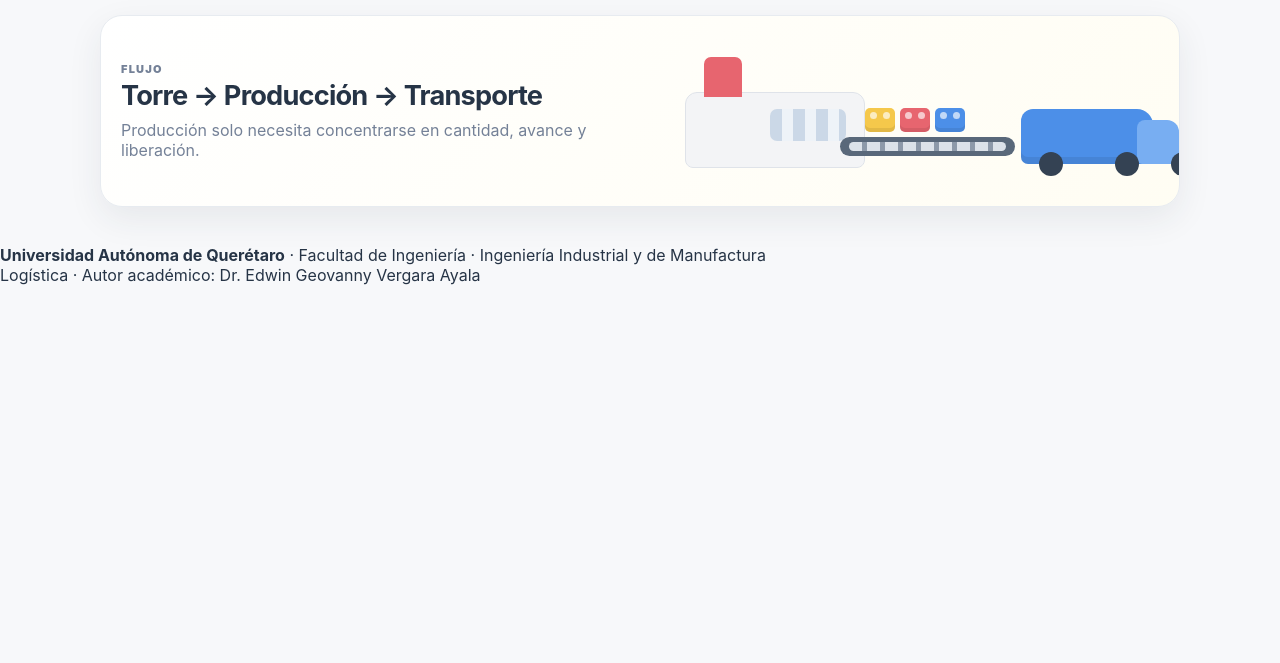
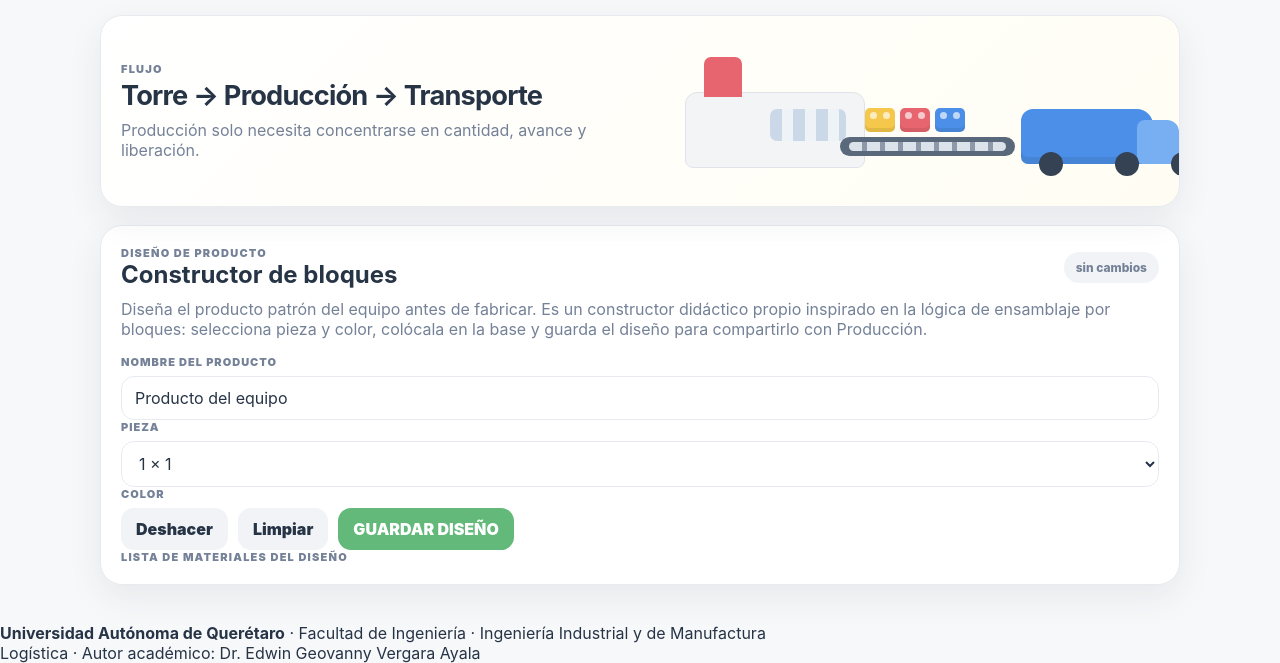
Before and after one commit to geova280293/supply-chain-arena-fi, a website: page public/production.html in a window 1280 px wide. Shown: the part 247-910 px from the top of the page. Before the commit the page ends 800 px from the top, so only its background shows below. Drawn offline with Linux system fonts and the light colour scheme; no server answers.

Commit message:
Agrega constructor visual de producto por bloques

```diff
--- a/public/production.html
+++ b/public/production.html
@@ -3,5 +3,19 @@
 <main class="student-wrap main">
   <div class="page-head"><div><h1>Produce y libera</h1><p>La torre de control te manda órdenes. Fabrica físicamente, registra cada producto terminado y libera el pedido cuando esté listo.</p></div><div style="min-width:240px"><label>Equipo</label><select id="team"></select></div></div>
   <section class="card factory-banner"><div class="factory-copy"><div class="eyebrow">Flujo</div><h2>Torre → Producción → Transporte</h2><p>Producción solo necesita concentrarse en cantidad, avance y liberación.</p></div><div class="toy-scene"><div class="chimney"></div><div class="factory-body"></div><div class="belt"></div><div class="cargo-bricks"><div class="brick y"></div><div class="brick r"></div><div class="brick b"></div></div><div class="truck"></div></div></section>
+  <section class="card">
+    <div class="card-title"><div><div class="eyebrow">Diseño de producto</div><h2>Constructor de bloques</h2></div><span id="designStatus" class="status">sin cambios</span></div>
+    <p class="muted" style="margin-top:-6px">Diseña el producto patrón del equipo antes de fabricar. Es un constructor didáctico propio inspirado en la lógica de ensamblaje por bloques: selecciona pieza y color, colócala en la base y guarda el diseño para compartirlo con Producción.</p>
+    <div class="lego-workshop">
+      <div class="lego-toolbar">
+        <div><label>Nombre del producto</label><input id="productName" value="Producto del equipo"></div>
+        <div><label>Pieza</label><select id="brickSize"><option value="1x1">1 × 1</option><option value="1x2">1 × 2</option><option value="1x3">1 × 3</option><option value="1x4">1 × 4</option><option value="2x2">2 × 2</option><option value="2x3">2 × 3</option><option value="2x4">2 × 4</option></select></div>
+        <div><label>Color</label><div id="brickColors" class="brick-colors"></div></div>
+        <div class="row"><button class="btn light" id="undoBrick">Deshacer</button><button class="btn light" id="clearDesign">Limpiar</button><button class="btn green" id="saveDesign">GUARDAR DISEÑO</button></div>
+      </div>
+      <div class="lego-stage-wrap"><div id="legoStage" class="lego-stage" aria-label="Área de diseño de producto"></div></div>
+      <div class="lego-bom"><div class="eyebrow">Lista de materiales del diseño</div><div id="designBom" class="stack"></div></div>
+    </div>
+  </section>
   <section><div id="productionOrders" class="grid"></div></section>
 </main><div id="toast" class="toast"></div><script src="js/common.js"></script><script src="js/production.js"></script></body></html>
```
